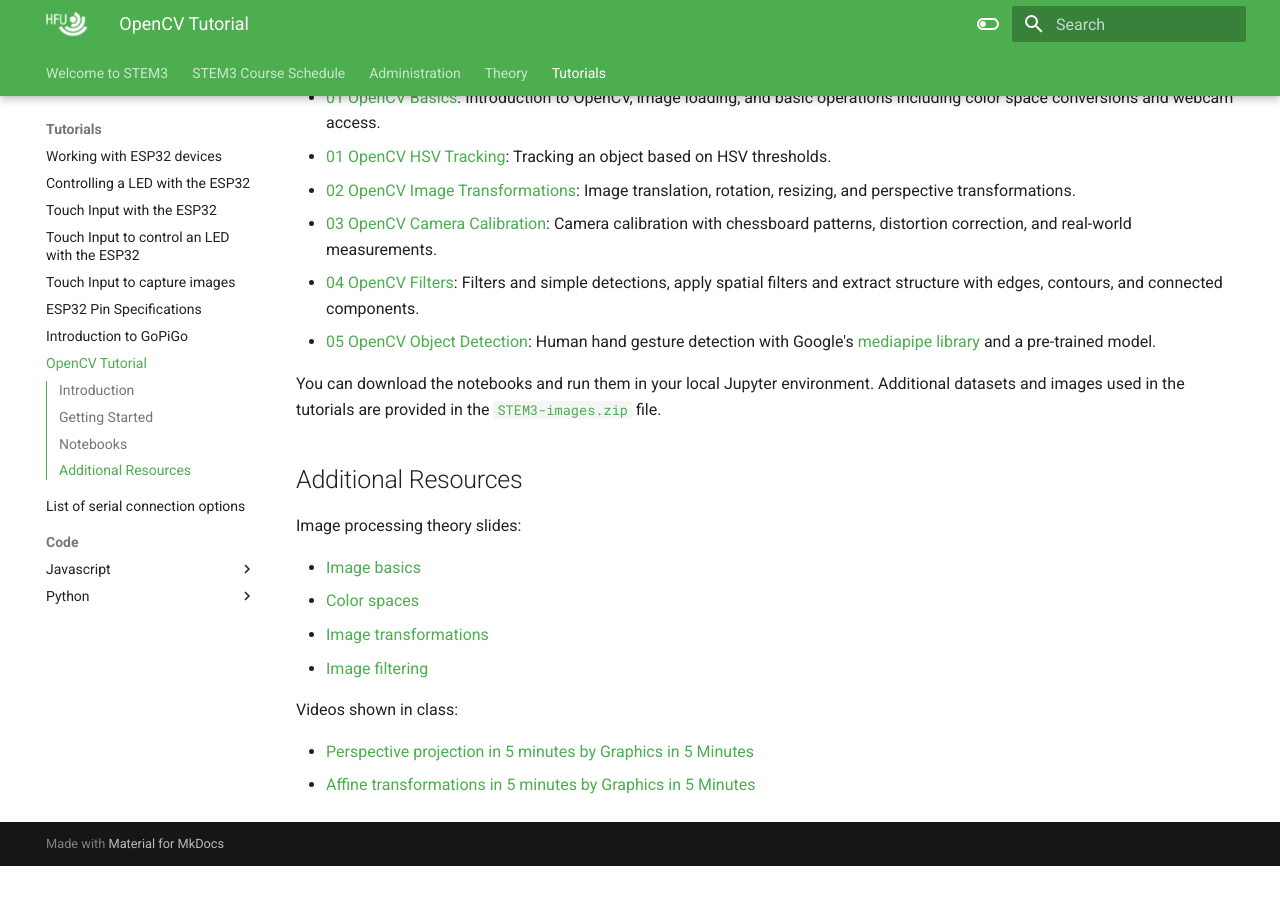
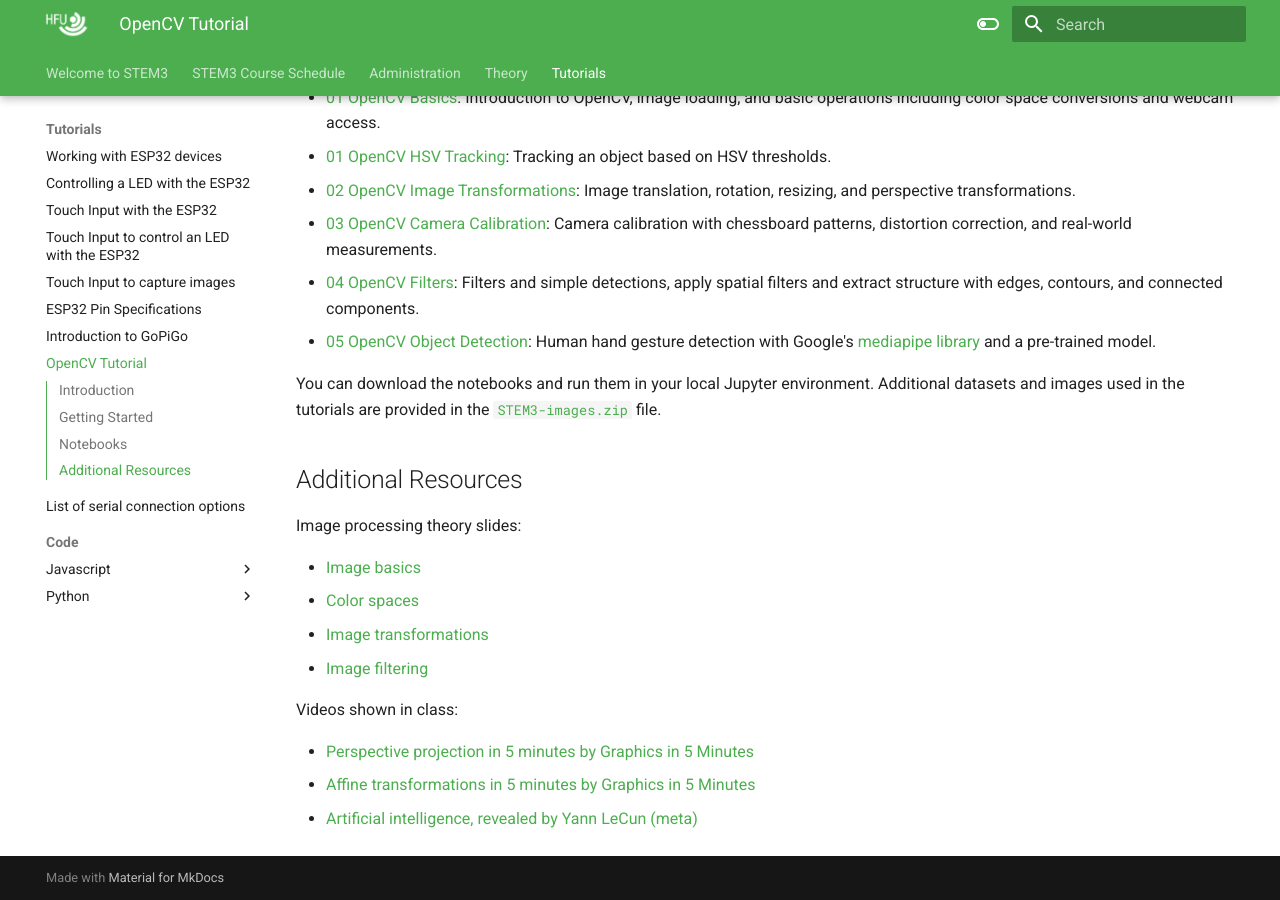
Before and after one commit to HFU-GMB-STEM/STEM3-course, an MkDocs documentation site: the page built from docs/tutorials/OpenCV.md, in a window 1280 px wide and 900 px high, scrolled down 771 px. Built offline with MkDocs 1.6.1 and Material for MkDocs 9.7.7, drawn with Linux system fonts in a browser that asks for light colours; before the commit the page ends 1637 px from its top, so only the background shows below that.

Commit message:
updated link and slides

```diff
--- a/docs/tutorials/OpenCV.md
+++ b/docs/tutorials/OpenCV.md
@@ -38,3 +38,4 @@ Videos shown in class:
 
 - [Perspective projection in 5 minutes by Graphics in 5 Minutes](https://www.youtube.com/watch?v=F5WA26W4JaM)
 - [Affine transformations in 5 minutes by Graphics in 5 Minutes](https://www.youtube.com/watch?v=AheaTd_l5Is)
+- [Artificial intelligence, revealed by Yann LeCun (meta)](https://engineering.fb.com/2016/05/10/ai-research/ai-revealed/)
```
Also changed, not shown: 1 other file.
